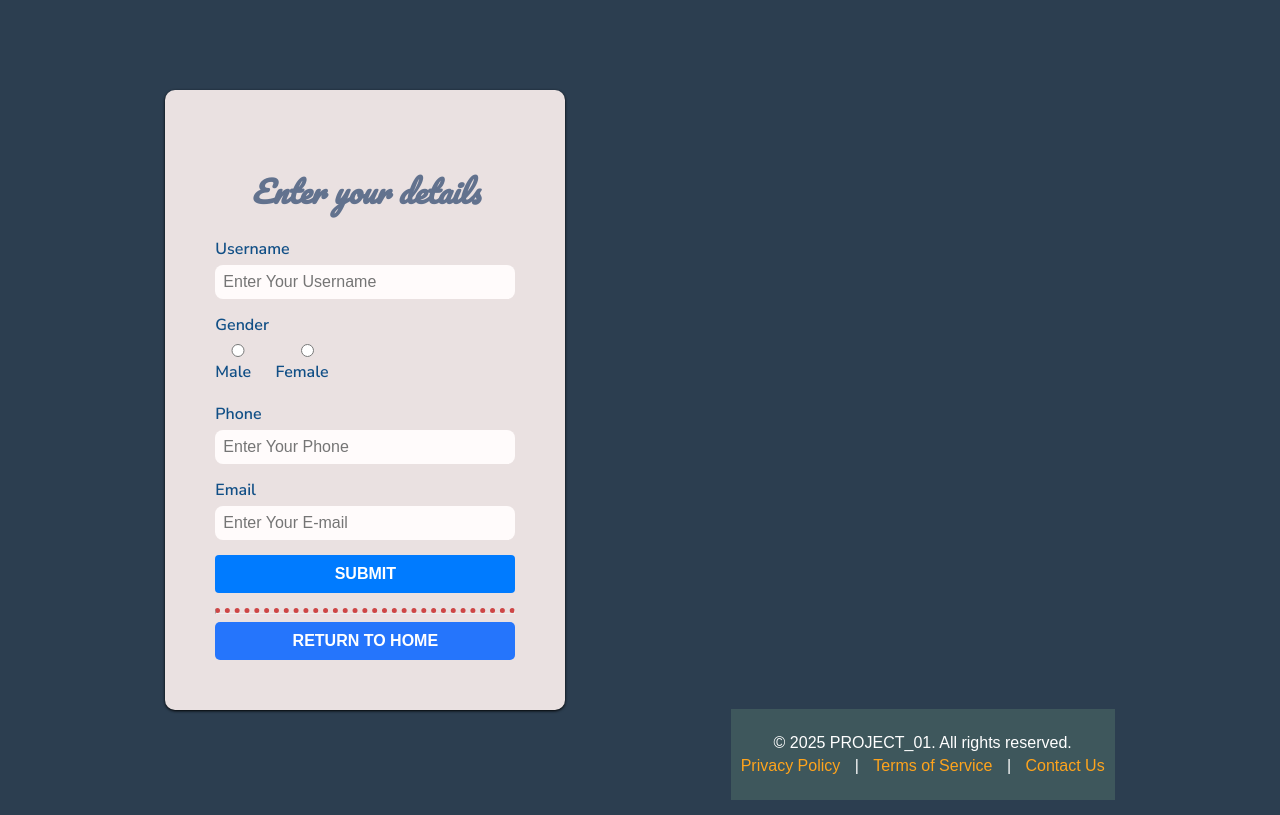
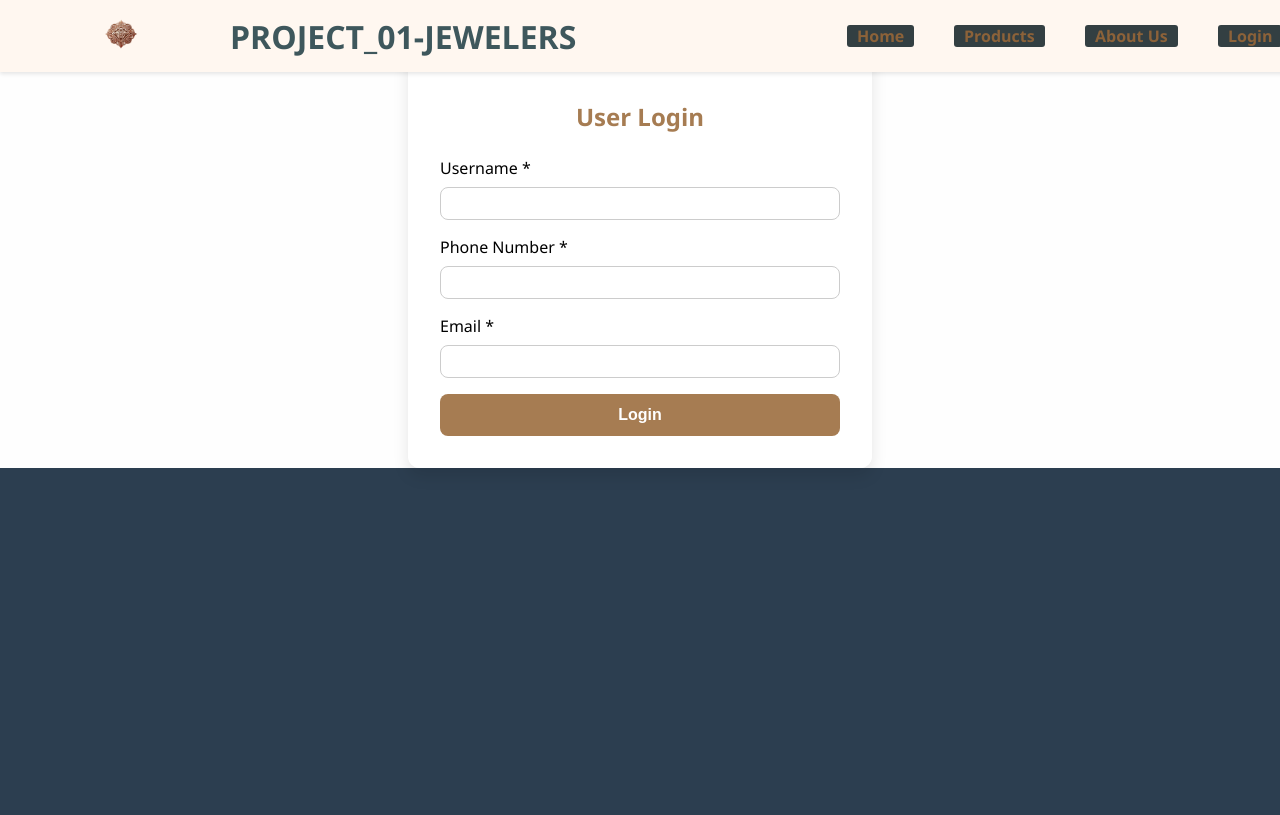
Before and after one commit to Ashish150806/project_01-jewelers, a plain HTML site: page code/login.html in a window 1280 px wide. Drawn offline with nearby package versions, Linux system fonts and the light colour scheme.

Commit message:
login page update

```diff
--- a/code/login.html
+++ b/code/login.html
@@ -1,151 +1,205 @@
 <!DOCTYPE html>
 <html lang="en">
+
 <head>
-    <meta charset="UTF-8">
-    <meta name="viewport" content="width=device-width, initial-scale=1.0">
-    <link rel="stylesheet" type="text/css" href="style.css">
-    <title>Products</title>
+  <meta charset="UTF-8" />
+  <meta name="viewport" content="width=device-width, initial-scale=1.0" />
+  <link rel="stylesheet" type="text/css" href="style.css" />
+  <title>PROJECT_01-JEWELERS</title>
+
+  <!-- Animate.css + WOW.js -->
+  <link rel="stylesheet" href="https://cdnjs.cloudflare.com/ajax/libs/animate.css/4.1.1/animate.min.css" />
+  <script src="https://cdnjs.cloudflare.com/ajax/libs/wow/1.1.2/wow.min.js"></script>
+  <script>
+    new WOW().init();
+  </script>
+
   <style>
-        @import url('https://fonts.googleapis.com/css2?family=Nunito+Sans:ital,opsz,wght@0,6..12,200..1000;1,6..12,200..1000&display=swap');
-        @import url('https://fonts.googleapis.com/css2?family=Pacifico&display=swap');
-        body{
-
-        margin-bottom: 15px;
-        padding: 0;
-        font-family: Arial, sans-serif;
-        display: flex;
-        justify-content: space-evenly;
-        align-items: center;
-        height: 100vh;
-        background: #2C3E50;
-        background-color: (0,0,0,0.5);
-        overflow: hidden;
-        }
-      h2{
-        text-align: center;
-        margin-bottom: 20px;
-        color: #62728e;
-        font-size: 30px;
-        font-style: italic;
-        font-family: "Pacifico", serif;
-        padding: 0px 0px 0px 0px;
-      }
-        .form-container{
-            overflow: auto;
-            border-radius: 10px;
-            width: 300px;
-            box-shadow: 0 1px 3px;
-            background-color: #eae1e1;
-            margin: 0px;
-            padding: 50px;
-            display: flex;
-            justify-content: center;
-            align-items: center;
-            animation:  1s ease-in-out;
-        }
-        form{
-            width:100%;
-
-        }
-        .gender-label{
-            display: inline-block;
-            margin-right: 20px;
-        }
-        .gender-label input{
-            margin-right: 5px;
-        }
-        hr{
-        border-top: dotted 5px #ce4646;
-        }
-        label{
-            font-weight: 600;
-            font-family: "Nunito Sans", serif;
-            color:rgb(17, 79, 134);
-            pointer-events: none;
-        }
-        input{
-            box-sizing: border-box;
-            border-radius: 8px;
-            width: 100%;
-            padding: 10px;
-            font-size: 16px;
-            border:none;
-            background:rgb(255, 251, 251);
+    body {
+      margin: 0;
+      font-family: 'Segoe UI', sans-serif;
+      background-color: #fefefe;
     }
 
-        button{
+    #navbar {
+      display: flex;
+      justify-content: space-between;
+      align-items: center;
+      padding: 1rem 2rem;
+      background-color: #fff7f0;
+      box-shadow: 0 2px 4px rgba(0, 0, 0, 0.1);
+    }
+
+    #navbar-left {
+      display: flex;
+      align-items: center;
+      gap: 20px;
+    }
+
+    #navbar-right {
+      display: flex;
+      gap: 20px;
+    }
+
+    .buttons a {
+      text-decoration: none;
+      color: #8c6239;
+      font-weight: bold;
+      transition: color 0.3s ease;
+    }
+
+    .buttons a:hover {
+      color: #a67c52;
+    }
+
+    .login-container {
+      max-width: 400px;
+      margin: 3rem auto;
+      background-color: rgba(255, 255, 255, 0.95);
+      padding: 2rem;
+      border-radius: 12px;
+      box-shadow: 0 8px 16px rgba(0, 0, 0, 0.1);
+      animation: fadeInUp 1s;
+    }
+
+    .login-container h2 {
+      text-align: center;
+      color: #a67c52;
+      margin-bottom: 1.5rem;
+    }
+
+    .form-group {
+      margin-bottom: 1rem;
+    }
+
+    .form-group label {
+      display: block;
+      margin-bottom: 0.5rem;
+      font-weight: 500;
+    }
+
+    .form-group input {
       width: 100%;
-            padding: 10px;
-            background: #2575fc;
-            color: #ffffff;
-            font-size: 16px;
+      padding: 0.5rem;
+      border: 1px solid #ccc;
+      border-radius: 8px;
+    }
+
+    .form-group input:focus {
+      border-color: #a67c52;
+      outline: none;
+    }
+
+    .submit-btn {
+      width: 100%;
+      padding: 0.75rem;
+      background-color: #a67c52;
+      color: white;
+      border: none;
+      border-radius: 8px;
+      font-size: 1rem;
       font-weight: bold;
-            text-transform: uppercase;
-            border: none;
-            border-radius: 5px;
       cursor: pointer;
       transition: background 0.3s ease;
     }
-        .radio-input{
-            float: left;
-        }
-        .radio-label{
-            float: left;
-            margin-right: 3%;
-            padding:0px 0px 0px 0px;
-            text-align: center;
-            align-items: center;
-            margin: 0px 0px 0px 0px ;
-            color: #333;
+
+    .submit-btn:hover {
+      background-color: #8c6239;
     }
 
+    .error {
+      color: red;
+      font-size: 0.9rem;
+      display: none;
+    }
   </style>
 </head>
-<body  >
-    <div class="form-container">
 
-        <form>
-            <h2 >Enter your details</h2>
-            <div class="form-group">
-                <label for="username">Username</label>
-                <input type="text" id="username" name="username" placeholder="Enter Your Username" required>
-            </div>
-            <div class="form-group">
-                <label>Gender</label>
-                <div class="gender-label">
-                    <input type="radio" id="male" name="gender" value="male" required>
-                    <label for="male" >Male</label>
-                </div>
-                <div class="gender-label">
-                    <input type="radio" id="female" name="gender" value="female" required>
-                    <label for="female">Female</label>
+<body>
+  <header>
+    <div id="navbar">
+      <div id="navbar-left">
+        <div><img src="logo.png" alt="logo" height="100px" /></div>
+        <div>
+          <h1 class="project_1 animate__animated animate__zoomIn">PROJECT_01-JEWELERS</h1>
         </div>
       </div>
+      <div id="navbar-right">
+        <div class="buttons animate__animated animate__rotateInDownLeft"><a href="index.html">Home</a></div>
+        <div class="buttons animate__animated animate__rotateInDownLeft"><a href="product.html">Products</a></div>
+        <div class="buttons animate__animated animate__rotateInDownLeft"><a href="aboutus.html">About Us</a></div>
+        <div class="buttons animate__animated animate__rotateInDownLeft"><a href="login.html">Login</a></div>
+      </div>
+    </div>
+  </header>
+
+  <!-- Login Form Section -->
+  <div class="login-container animate__animated animate__fadeInUp">
+    <h2>User Login</h2>
+    <form id="loginForm">
       <div class="form-group">
-                <label for="phone">Phone</label>
-                <input type="tel" id="phone" name="phone" placeholder="Enter Your Phone" required>
+        <label for="username">Username *</label>
+        <input type="text" id="username" required />
+        <div class="error" id="usernameError">Username is required</div>
       </div>
+
       <div class="form-group">
-                <label for="email">Email</label>
-                <input type="email" id="email" name="email" placeholder="Enter Your E-mail" required>
+        <label for="phone">Phone Number *</label>
+        <input type="tel" id="phone" required pattern="[0-9]{10}" />
+        <div class="error" id="phoneError">Enter a valid 10-digit phone number</div>
       </div>
+
       <div class="form-group">
-                <button type="submit">Submit</button>
+        <label for="email">Email *</label>
+        <input type="email" id="email" required />
+        <div class="error" id="emailError">Enter a valid email address</div>
       </div>
-            <hr>
-            <div class="return">
-                <button type="submit"><a href="index.html">return to home</a></button>
-            </div>
+
+      <button type="submit" class="submit-btn">Login</button>
     </form>
   </div>
- <!-- loginfooter -->
-    <div class="footer">
-        <p>&copy; 2025 PROJECT_01. All rights reserved.</p>
-        <p>
-          <a href="#">Privacy Policy</a> | <a href="#">Terms of Service</a> |
-          <a href="#">Contact Us</a>
-        </p>
-    </div>
 
+  <script>
+    const form = document.getElementById("loginForm");
+    const username = document.getElementById("username");
+    const phone = document.getElementById("phone");
+    const email = document.getElementById("email");
+
+    const usernameError = document.getElementById("usernameError");
+    const phoneError = document.getElementById("phoneError");
+    const emailError = document.getElementById("emailError");
+
+    form.addEventListener("submit", function (e) {
+      let valid = true;
+
+      if (username.value.trim() === "") {
+        usernameError.style.display = "block";
+        valid = false;
+      } else {
+        usernameError.style.display = "none";
+      }
+
+      if (!/^[0-9]{10}$/.test(phone.value.trim())) {
+        phoneError.style.display = "block";
+        valid = false;
+      } else {
+        phoneError.style.display = "none";
+      }
+
+      if (!/^[^ ]+@[^ ]+\.[a-z]{2,3}$/.test(email.value.trim())) {
+        emailError.style.display = "block";
+        valid = false;
+      } else {
+        emailError.style.display = "none";
+      }
+
+      if (!valid) {
+        e.preventDefault();
+      } else {
+        alert("Login successful!");
+        e.preventDefault(); // Demo purpose only
+      }
+    });
+  </script>
 </body>
 </html>
```
Also changed, not shown: code/test.html (+157 -1 lines). Lines whose indentation alone changed are shown as unchanged.
